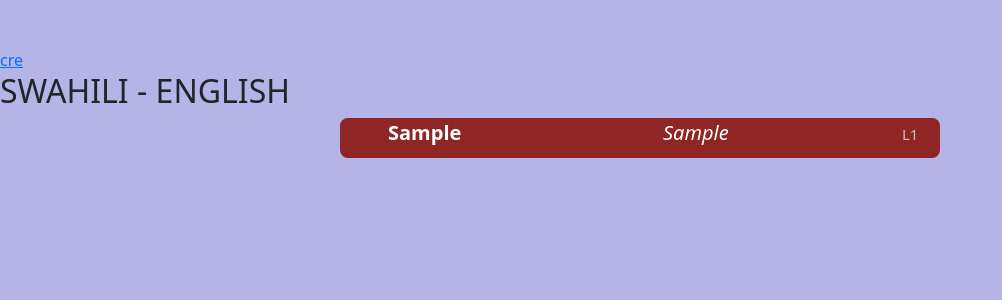
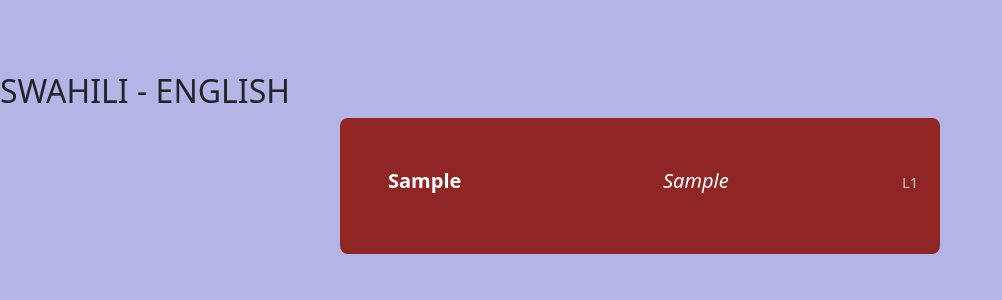
Before and after one commit to Qasper1974/swahili-english-vocab-tool, a Django app: page /ste/ in a window 1280 px wide. Shown: the part 68-368 px from the top of the page, without its empty margins (0-1002 px from the left). Run offline with Django 3.2, Linux system fonts and the light colour scheme; tables that the repository leaves empty hold one stand-in row (values such as "Sample post").

Commit message:
remove double link admin

```diff
--- a/app/templates/home.html
+++ b/app/templates/home.html
@@ -40,7 +40,6 @@
   </nav>
 <br>
 <br>
-  <a href="{% url 'create_word' %}">cre</a>
   {% block content%}
   <h4>Choose from an option in the navigation bar.</h3>
   {% endblock content%}
--- a/app/templates/swahili_to_english.html
+++ b/app/templates/swahili_to_english.html
@@ -6,7 +6,7 @@
   {% for voc in voc %}
 
   <div class="container" style="width: 600px;">
-    <div class="row justify-content-center" style="background-color: rgb(143, 37, 37); border-radius: 8px;">
+    <div class="row justify-content-center py-5" style="background-color: rgb(143, 37, 37); border-radius: 8px;">
         <div class="fw-bold col px-5" style="color: white; font-size: 20px; height: 40px;">{{ voc.swahili_word }}</div>
         <div class="col"  style="font-size: 20px; font-style: italic; height: 40px; color: white;">{{ voc.english_translation }}</div>
         <div class="col-1" style="font-size: 15px; margin-top: 5px;"><span style="color: rgb(196, 196, 196); ">L{{ voc.lesson }}</span></div>
```
Also changed, not shown: app/sev/forms.py (added).
